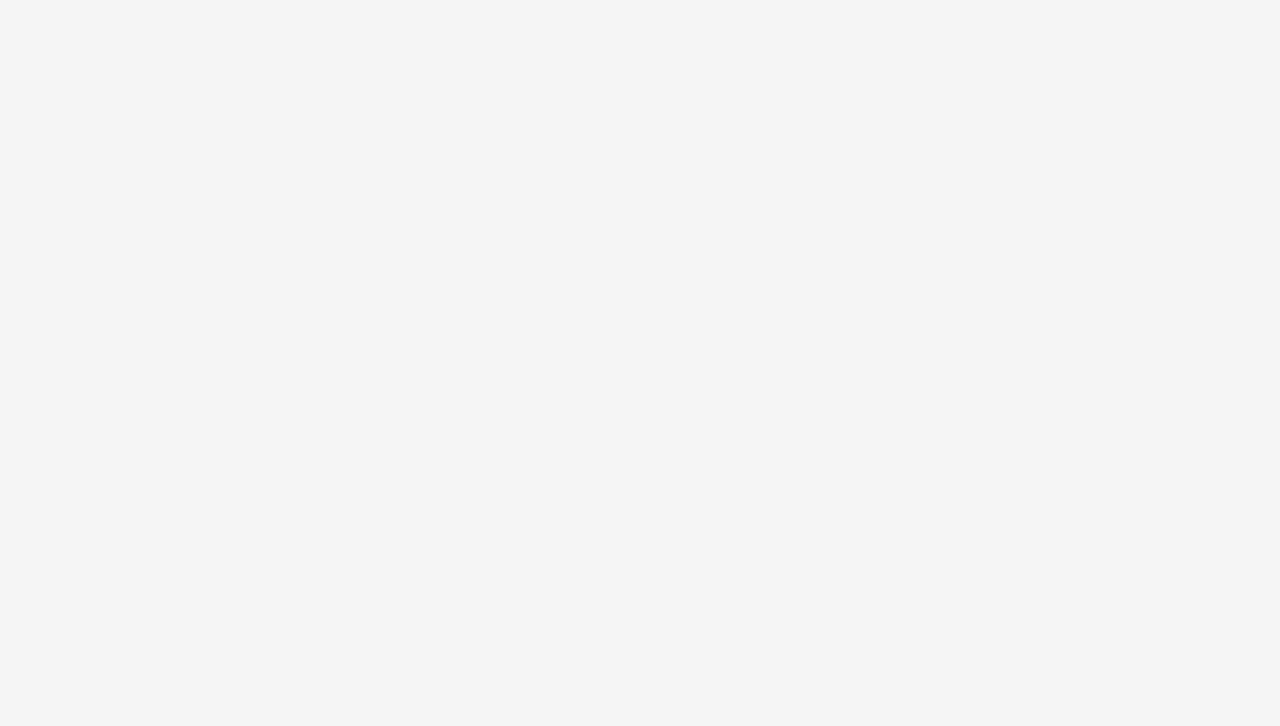
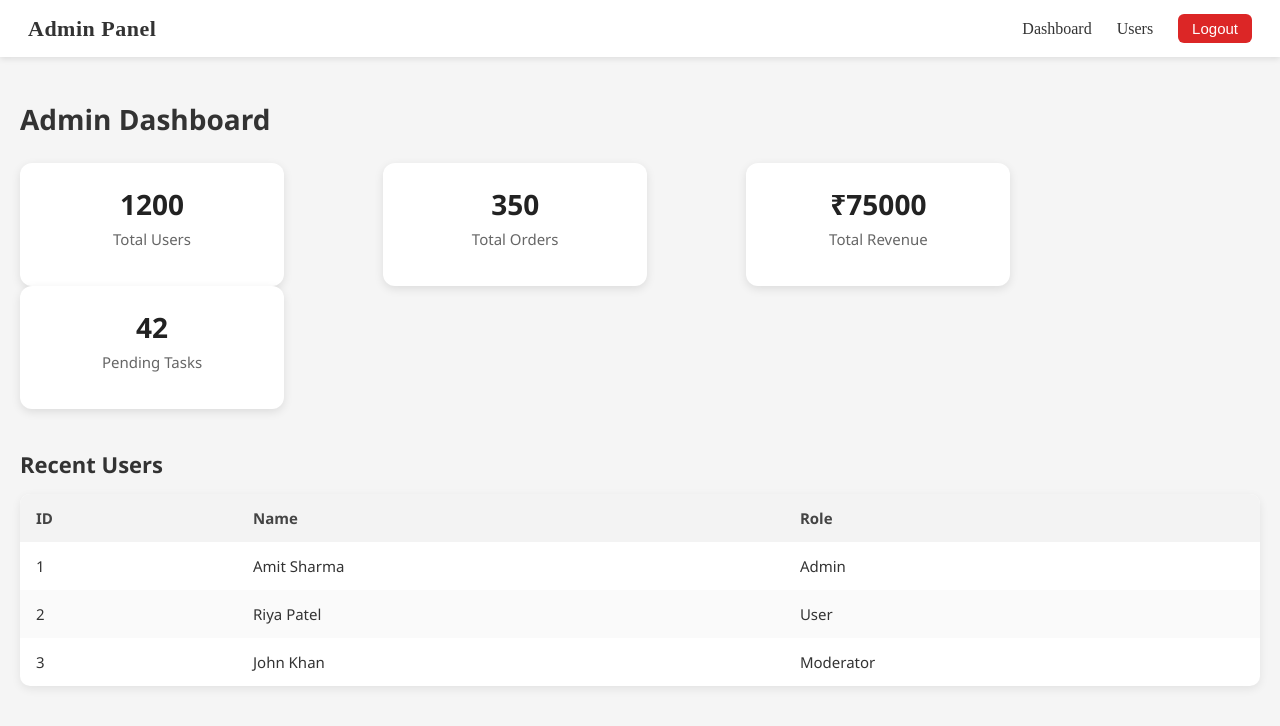
Before and after one commit to rashmipanday06/react-admin-starter, a React (Vite) app: page /dashboard in a window 1280 px wide. Before the commit this address had no page. Shown: the top 726 px of the page. Built offline with nearby package versions, Linux system fonts and the light colour scheme; sample sign-in values are in the browser's storage.

Commit message:
navBar completed.

```diff
--- a/src/App.tsx
+++ b/src/App.tsx
@@ -1,20 +1,50 @@
-// import './App.css'
-import { Route, Routes } from "react-router-dom";
+import { Route, Routes, Navigate } from "react-router-dom";
+import { useAuth } from "./componetns/context/authContext";
+
 import Login from "./componetns/pages/login/login";
 import Dashboard from "./componetns/pages/dashboard";
 import NotFound from "./componetns/pages/notFound";
 import Users from "./componetns/pages/users";
+import ProtectedRoute from "./routes/protectedRoute";
+
+import NavBar from "./componetns/navbar";
 
 function App() {
+  const { token } = useAuth();   // ⬅ Get login status
+
   return (
     <>
+      {/* Show navbar only if logged in */}
+      {token && <NavBar />}
+
       <Routes>
-        <Route path="/" element={<Dashboard />} />
+        {/* Default redirect */}
+        <Route path="/" element={<Navigate to="/login" replace />} />
+
+        {/* Public login route */}
         <Route path="/login" element={<Login />} />
-        <Route path="/user" element={<Users />} />
 
-        {/* 404 Page */}
-        <Route path="/notFound" element={<NotFound />} />
+        {/* Protected routes */}
+        <Route
+          path="/dashboard"
+          element={
+            <ProtectedRoute>
+              <Dashboard />
+            </ProtectedRoute>
+          }
+        />
+
+        <Route
+          path="/user"
+          element={
+            <ProtectedRoute>
+              <Users />
+            </ProtectedRoute>
+          }
+        />
+
+        {/* 404 page */}
+        <Route path="*" element={<NotFound />} />
       </Routes>
     </>
   );
--- a/src/componetns/common/button/index.tsx
+++ b/src/componetns/common/button/index.tsx
@@ -1,16 +1,15 @@
 import type { FC, ReactElement, ReactNode } from "react";
-
 import style from "./style.module.css";
 
-type buttonPropType = {
+type ButtonProps = {
   children: ReactNode;
-  onclick?: () => void;
+  onClick?: (e: React.MouseEvent<HTMLButtonElement>) => void;
 };
-const Button: FC<buttonPropType> = (props): ReactElement => {
-  const { children, onclick } = props;
+
+const Button: FC<ButtonProps> = ({ children, onClick }): ReactElement => {
   return (
     <div>
-      <button onClick={onclick} className={style.button}>
+      <button onClick={onClick} className={style.button}>
         {children}
       </button>
     </div>
--- /dev/null
+++ b/src/componetns/navbar/index.tsx
@@ -0,0 +1,42 @@
+import { Link, useLocation, useNavigate } from "react-router-dom";
+import { useAuth } from "../context/authContext";
+import styles from "./style.module.css";
+
+export default function NavBar() {
+  const { token, logout } = useAuth();
+  const navigate = useNavigate();
+   const location = useLocation();
+
+  const handleLogout = () => {
+    logout();
+    navigate("/login");
+  };
+   const handleLogoClick = () => {
+     if (location.pathname !== "/dashboard") {
+      navigate("/dashboard"); // redirect only if NOT already on dashboard
+    }
+  };
+
+  return (
+    <nav className={styles.nav}>
+      <div className={styles.logo} onClick={handleLogoClick}>Admin Panel</div>
+
+      <ul className={styles.menu}>
+        {token ? (
+          <>
+            <li><Link to="/dashboard">Dashboard</Link></li>
+            <li><Link to="/user">Users</Link></li>
+
+            <li>
+              <button className={styles.logoutBtn} onClick={handleLogout}>
+                Logout
+              </button>
+            </li>
+          </>
+        ) : (
+          <li><Link to="/login">Login</Link></li>
+        )}
+      </ul>
+    </nav>
+  );
+}
--- /dev/null
+++ b/src/componetns/navbar/style.module.css
@@ -0,0 +1,56 @@
+.nav {
+  /* width: 100%; */
+  background-color: #ffffff; /* white navbar */
+  color: #333;
+  padding: 14px 28px;
+  display: flex;
+  justify-content: space-between;
+  align-items: center;
+  box-shadow: 0 2px 6px rgba(0, 0, 0, 0.1);
+  position: sticky;
+  top: 0;
+  z-index: 100;
+}
+
+.logo {
+  font-size: 22px;
+  font-weight: bold;
+  letter-spacing: 0.5px;
+  color: #333;
+}
+
+.menu {
+  display: flex;
+  align-items: center;
+  gap: 25px;
+  list-style: none;
+  margin: 0;
+  padding: 0;
+}
+
+.menu li a {
+  color: #333; /* dark text visible on white navbar */
+  text-decoration: none;
+  font-size: 16px;
+  transition: 0.2s ease;
+  font-weight: 500;
+}
+
+.menu li a:hover {
+  color: #2563eb; /* blue hover */
+}
+
+.logoutBtn {
+  background-color: #dc2626; /* red */
+  color: #fff;
+  border: none;
+  padding: 6px 14px;
+  border-radius: 6px;
+  font-size: 15px;
+  cursor: pointer;
+  transition: background 0.2s ease;
+}
+
+.logoutBtn:hover {
+  background-color: #b91c1c; /* darker red */
+}
--- a/src/componetns/pages/login/login.tsx
+++ b/src/componetns/pages/login/login.tsx
@@ -2,17 +2,50 @@ import { useDispatch } from "react-redux";
 import Button from "../../common/button";
 import Input from "../../common/input";
 import style from "./style.module.css";
-const login = () => {
-  const user = useDispatch;
+import { useState } from "react";
+import { useNavigate } from "react-router-dom";
+import { useAuth } from "../../context/authContext";
+
+const Login = () => {
+
+  const [email, setEmail] = useState("");
+  const [pass, setPass] = useState("");
+  const navigate = useNavigate();
+  const { login } = useAuth();
+
+ const handleLogin = (e: any) => {
+    e.preventDefault();
+
+    const success = login(email, pass);
+
+    if (success) {
+      navigate("/dashboard");
+    } else {
+      alert("Invalid Credentials");
+    }
+  };
+
   return (
     <div className={style.container}>
       <h2>Login</h2>
-      <Input label="UserName" classes={{ input: style.input }} />
-      <Input label="Password"  type="password"/>
 
-      <Button>Submit</Button>
+      <Input
+        label="UserName"
+        value={email}
+        onChange={(e) => setEmail(e.target.value)}
+        classes={{ input: style.input }}
+      />
+
+      <Input
+        label="Password"
+        type="password"
+        value={pass}
+        onChange={(e) => setPass(e.target.value)}
+      />
+
+      <Button onClick={handleLogin}>Submit</Button>
     </div>
   );
 };
 
-export default login;
+export default Login;
--- a/src/index.css
+++ b/src/index.css
@@ -1,5 +1,5 @@
 body{
     background: #f5f5f5;
-    height: 100%;
-    width: auto;
+    padding: 0px;
+    margin: 0px;
 }
--- a/src/main.tsx
+++ b/src/main.tsx
@@ -3,12 +3,18 @@ import { createRoot } from 'react-dom/client'
 import './index.css'
 import App from './App.tsx'
 import { BrowserRouter } from 'react-router-dom'
+import { AuthProvider } from './componetns/context/authContext.tsx'
+import { Provider } from 'react-redux'
+import {store} from '../src/redux/store.ts'
 
 createRoot(document.getElementById('root')!).render(
   <StrictMode>
-    <BrowserRouter>
-     <App />
-    </BrowserRouter>
-
+    <Provider store={store}>
+      <AuthProvider>
+        <BrowserRouter>
+          <App />
+        </BrowserRouter>
+      </AuthProvider>
+    </Provider>
   </StrictMode>,
 )
```
